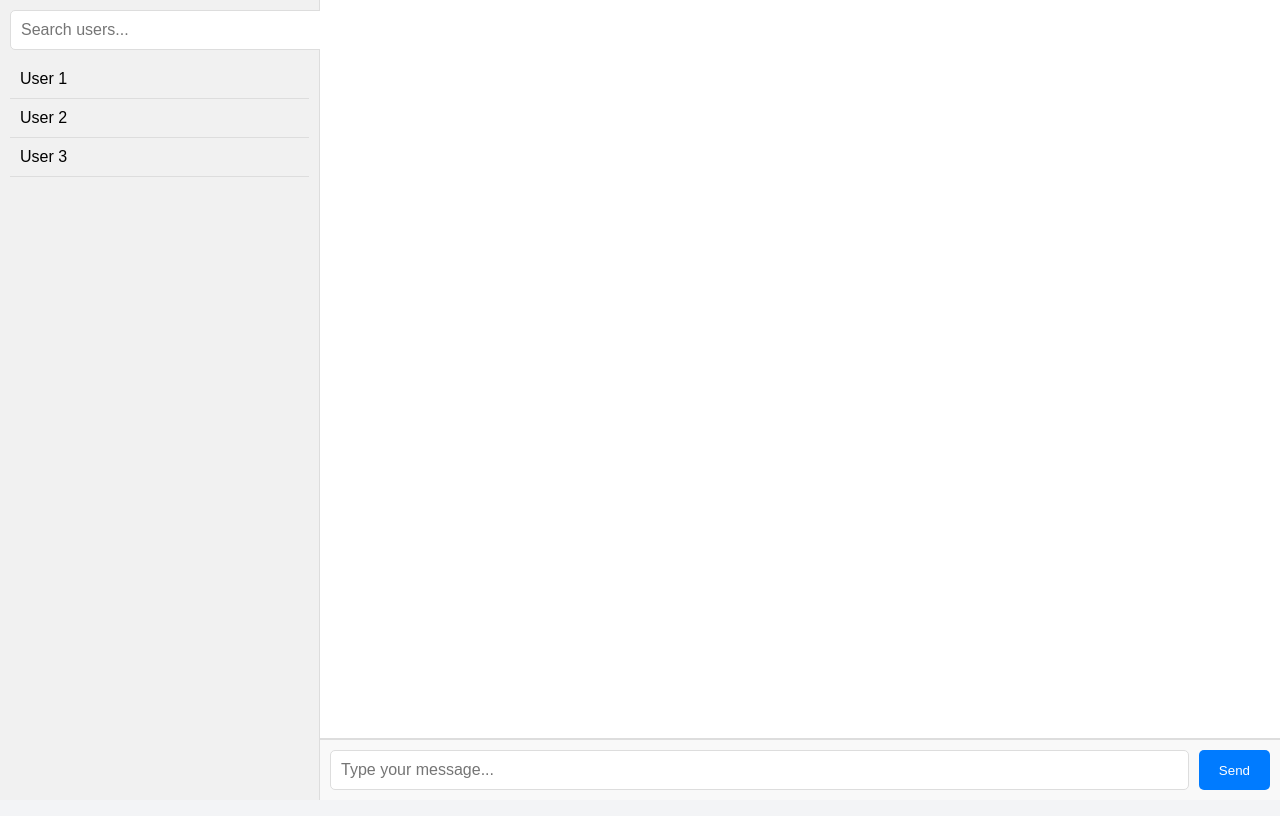
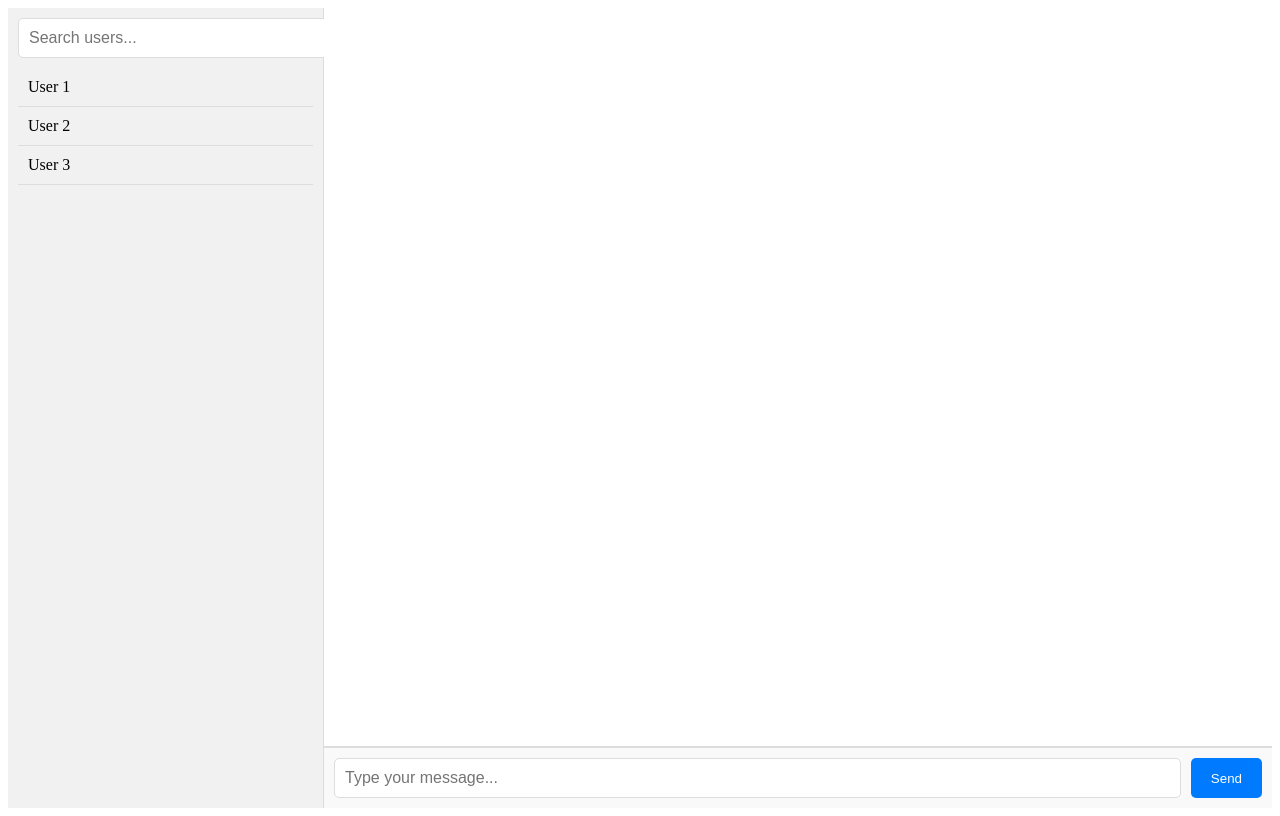
Before and after one commit to onur2025/call-app, a website: page public/chat.html in a window 1280 px wide. Drawn offline with nearby package versions, Linux system fonts and the light colour scheme; no server answers.

Commit message:
Update style.css

```diff
--- a/public/style.css
+++ b/public/style.css
@@ -1,19 +1,8 @@
-/* عام */
-body {
-  margin: 0;
-  font-family: Arial, sans-serif;
-  background-color: #f3f4f6;
-  display: flex;
-  justify-content: center;
-  align-items: center;
-  height: 100vh;
-}
-
-/* حاوية التطبيق */
+/* تنسيق صفحة المراسلة */
 .chat-container {
   display: flex;
   width: 100%;
-  height: 100%;
+  height: 100vh;
 }
 
 /* الشريط الجانبي */
```
